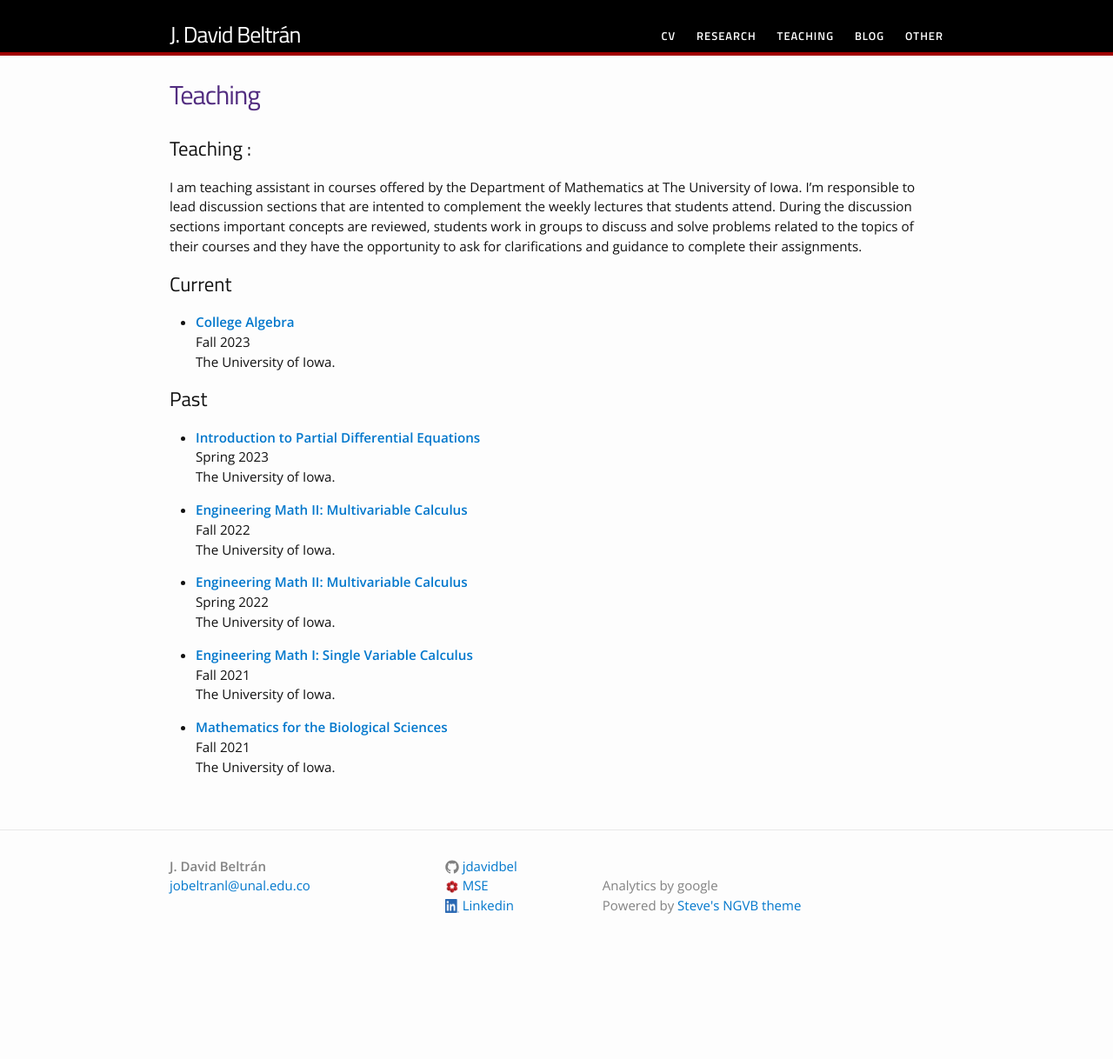
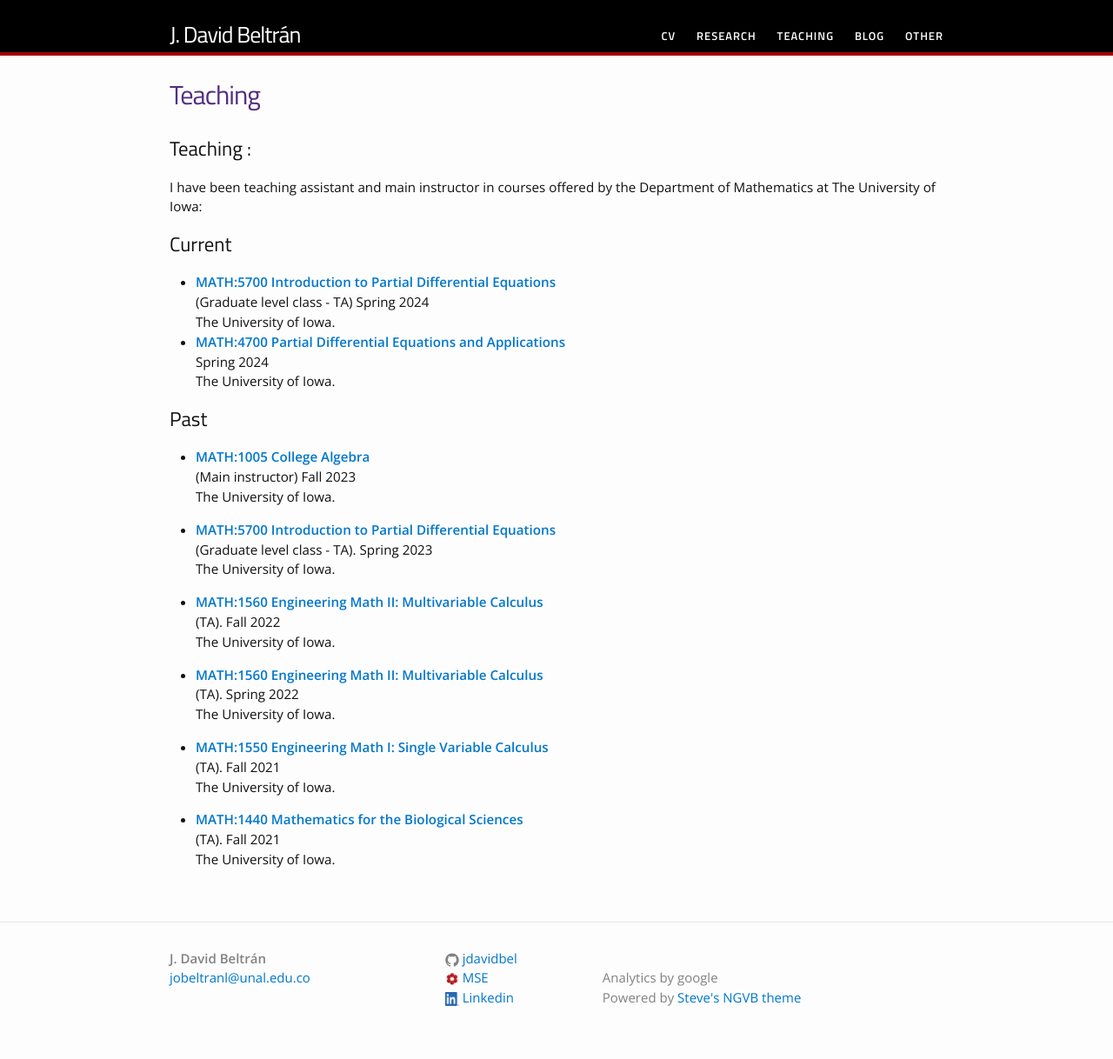
Before and after one commit to jdavidbel/jdavidbel.github.io, a Jekyll site: the page built from teaching/teaching.md, in a window 1280 px wide. Shown: the whole page at 87% size. Built offline with Jekyll 4.4.1, drawn with Linux system fonts in a browser that asks for light colours; before the commit the page ends 1112 px from its top, so only the background shows below that.

Commit message:
teaching update

```diff
--- a/teaching/teaching.md
+++ b/teaching/teaching.md
@@ -22,32 +22,35 @@ pasts:
 ---
 
 ## Teaching :
-I am teaching assistant in courses offered by the Department of Mathematics at The University of Iowa. I'm responsible to lead discussion sections that are intented to complement
-the weekly lectures that students attend. During the discussion sections important concepts are reviewed,
-students work in groups to discuss and solve problems related to the topics of their courses and they have the opportunity to ask for clarifications and
-guidance to complete their assignments.
+I have been teaching assistant and main instructor in courses offered by the Department of Mathematics at The University of Iowa:
 
 
 
 ## Current
+- **[MATH:5700 Introduction to Partial Differential Equations](https://myui.uiowa.edu/my-ui/courses/details.page?ci=149697&id=980060)** <br />
+ (Graduate level class - TA) Spring 2024 <br /> The University of Iowa.
+- **[MATH:4700 Partial Differential Equations and Applications](https://myui.uiowa.edu/my-ui/courses/details.page?ci=173787&id=1015387)** <br />
+Spring 2024 <br />  The University of Iowa.
 
-- **[College Algebra](https://myui.uiowa.edu/my-ui/courses/details.page?ci=157684&id=994167)** <br />
- Fall 2023 <br /> The University of Iowa.
+
 
 
 
 ## Past
-- **[Introduction to Partial Differential Equations](https://myui.uiowa.edu/my-ui/courses/details.page?ci=149697&id=980060)** <br />
- Spring 2023 <br /> The University of Iowa.
+- **[MATH:1005 College Algebra](https://myui.uiowa.edu/my-ui/courses/details.page?ci=157684&id=994167)** <br />
+ (Main instructor) Fall 2023 <br /> The University of Iowa.
 
- - **[Engineering Math II: Multivariable Calculus](https://myui.uiowa.edu/my-ui/courses/details.page?ci=152065&id=953716)** <br />
- Fall 2022 <br /> The University of Iowa.
+- **[MATH:5700 Introduction to Partial Differential Equations](https://myui.uiowa.edu/my-ui/courses/details.page?ci=149697&id=980060)** <br />
+ (Graduate level class - TA). Spring 2023 <br /> The University of Iowa.
 
-- **[Engineering Math II: Multivariable Calculus](https://myui.uiowa.edu/my-ui/courses/details.page?ci=152065&id=953716)** <br />
- Spring 2022 <br /> The University of Iowa.
+ - **[MATH:1560 Engineering Math II: Multivariable Calculus](https://myui.uiowa.edu/my-ui/courses/details.page?ci=152065&id=953716)** <br />
+ (TA). Fall 2022 <br /> The University of Iowa.
 
-- **[Engineering Math I: Single Variable Calculus](https://myui.uiowa.edu/my-ui/courses/details.page?ci=155573&id=941316)** <br />
- Fall 2021 <br /> The University of Iowa.
+- **[MATH:1560 Engineering Math II: Multivariable Calculus](https://myui.uiowa.edu/my-ui/courses/details.page?ci=152065&id=953716)** <br />
+ (TA). Spring 2022 <br /> The University of Iowa.
 
-- **[Mathematics for the Biological Sciences](https://myui.uiowa.edu/my-ui/courses/details.page?ci=149667&id=941277)** <br />
- Fall 2021 <br /> The University of Iowa.
+- **[MATH:1550 Engineering Math I: Single Variable Calculus](https://myui.uiowa.edu/my-ui/courses/details.page?ci=155573&id=941316)** <br />
+ (TA). Fall 2021 <br /> The University of Iowa.
+
+- **[MATH:1440 Mathematics for the Biological Sciences](https://myui.uiowa.edu/my-ui/courses/details.page?ci=149667&id=941277)** <br />
+ (TA). Fall 2021 <br /> The University of Iowa.
```
